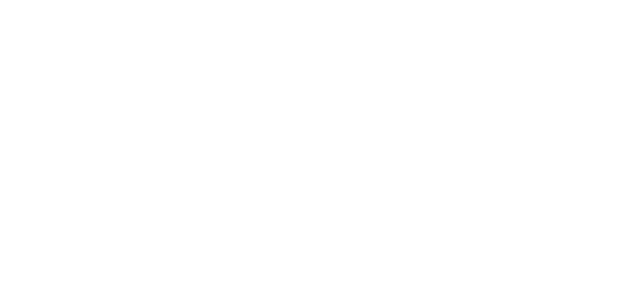
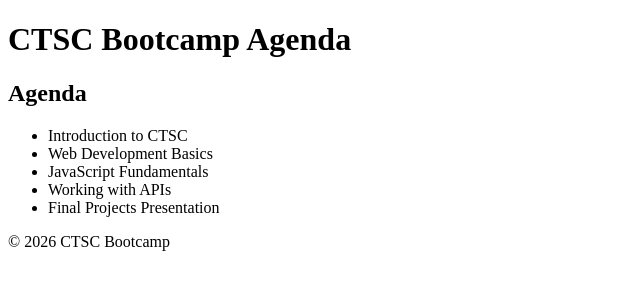
Before and after one commit to cngombo1/ctsc-bootcamp, a plain HTML site: page index.html in a window 1280 px wide. Shown: the whole page, without its empty margins (0-640 px from the left). Drawn offline with Linux system fonts and the light colour scheme.

Commit message:
Update index.html with full content from ctsc-bootcamp-agenda.html

```diff
--- a/index.html
+++ b/index.html
@@ -1,2 +1,26 @@
-<!-- Content of ctsc-bootcamp-agenda.html -->
-<!-- Include the original content of the file here -->
+<!DOCTYPE html>
+<html lang="en">
+<head>
+    <meta charset="UTF-8">
+    <meta name="viewport" content="width=device-width, initial-scale=1.0">
+    <title>CTSC Bootcamp Agenda</title>
+</head>
+<body>
+    <header>
+        <h1>CTSC Bootcamp Agenda</h1>
+    </header>
+    <main>
+        <h2>Agenda</h2>
+        <ul>
+            <li>Introduction to CTSC</li>
+            <li>Web Development Basics</li>
+            <li>JavaScript Fundamentals</li>
+            <li>Working with APIs</li>
+            <li>Final Projects Presentation</li>
+        </ul>
+    </main>
+    <footer>
+        <p>© 2026 CTSC Bootcamp</p>
+    </footer>
+</body>
+</html>
```
